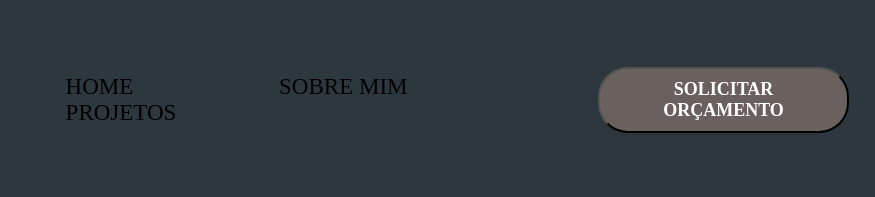
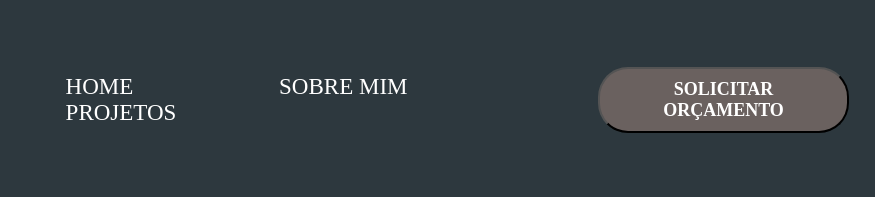
Before and after one commit to KelvinTonon/AULAHTML, a plain HTML site: page INDEX.HTML in a window 1280 px wide. Shown: the top 197 px of the page, 405-1280 px from the left. Drawn offline with Linux system fonts and the light colour scheme.

Commit message:
mudei a cor

```diff
--- a/STYLES.CSS
+++ b/STYLES.CSS
@@ -36,7 +36,7 @@ header > .interface{
 }
 
 header a{
-    color: inherit;
+    color: #fff;
     text-decoration: none;
     display: inline-block;
     transition: .2s;
@@ -190,5 +190,6 @@ footer{
 footer p {
     margin: 0;
     font-size: 12px;
+    position: fixed end;
 
 }
```
